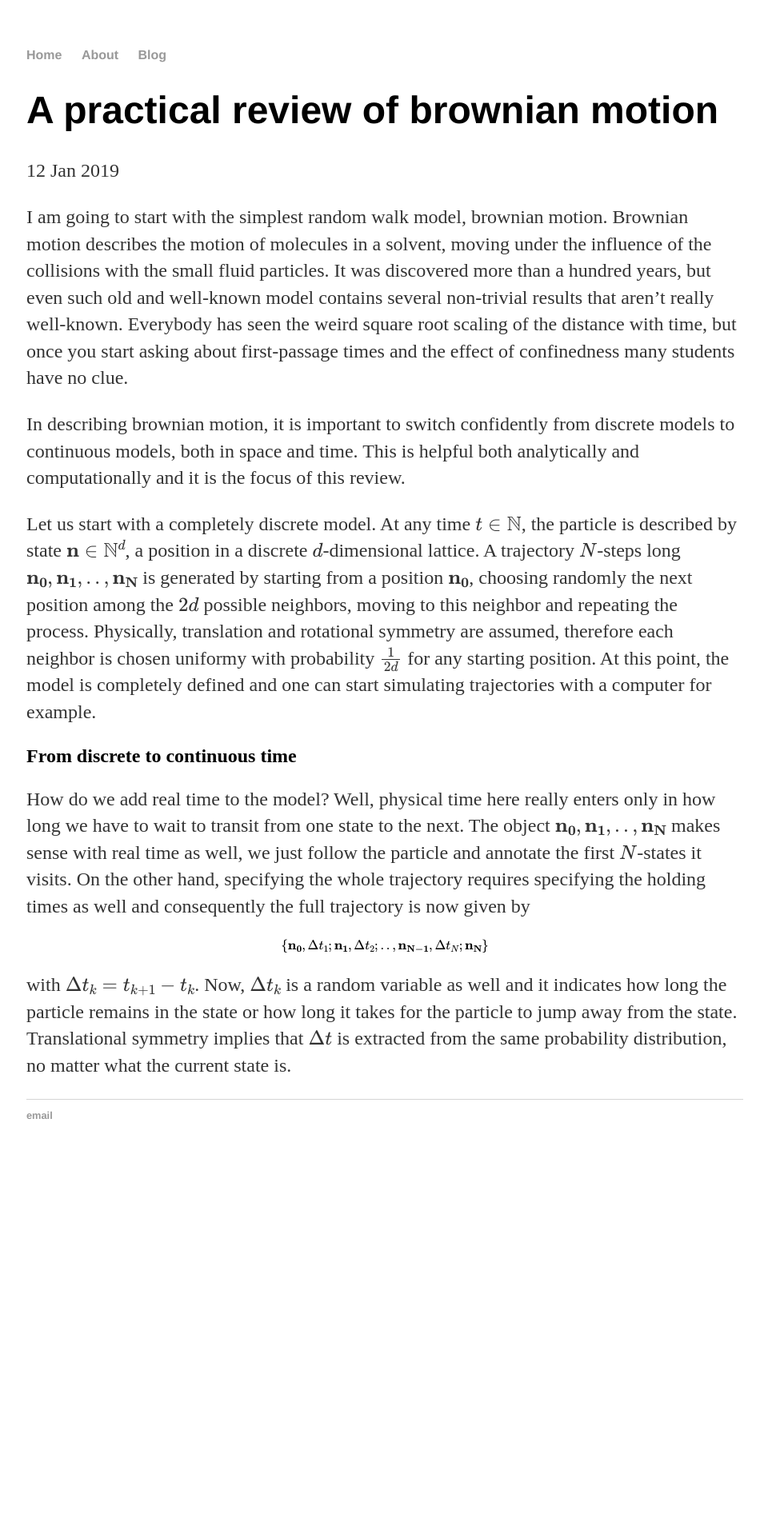
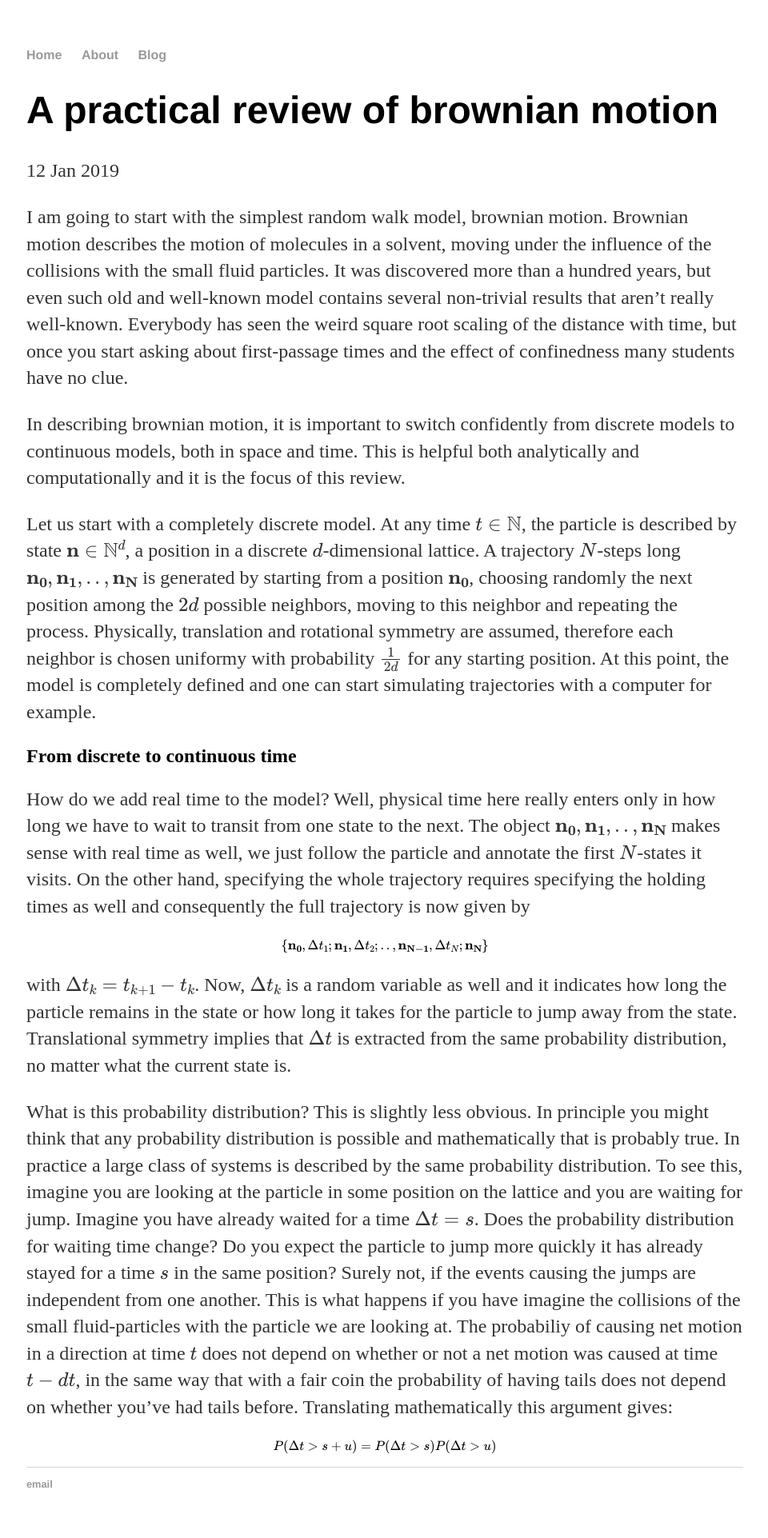
Before and after one commit to ghostsandmachines/ghostsandmachines.github.io, a Jekyll site: the page built from _posts/2019-01-12-practical-review-random-walk.md, in a window 1280 px wide. Shown: the whole page at 80% size, without its empty margins (159-1119 px from the left). Built offline with Jekyll 4.4.1, drawn with Linux system fonts in a browser that asks for light colours; formulas are drawn with MathJax 3; before the commit the page ends 1462 px from its top, so only the background shows below that.

Commit message:
Update 2019-01-12-practical-review-random-walk.md

```diff
--- a/_posts/2019-01-12-practical-review-random-walk.md
+++ b/_posts/2019-01-12-practical-review-random-walk.md
@@ -18,3 +18,9 @@ How do we add real time to the model? Well, physical time here really enters onl
 $$\{\mathbf{n_0}, \Delta t_1; \mathbf{n_1}, \Delta t_2; .., \mathbf{n_{N-1}}, \Delta t_{N}; \mathbf{n_N}\}$$
 
 with $\Delta t_k = t_{k+1} - t_{k}$. Now, $\Delta t_k$ is a random variable as well and it indicates how long the particle remains in the state or how long it takes for the particle to jump away from the state. Translational symmetry implies that $\Delta t$ is extracted from the same probability distribution, no matter what the current state is.
+
+What is this probability distribution? This is slightly less obvious. In principle you might think that any probability distribution is possible and mathematically that is probably true. In practice a large class of systems is described by the same probability distribution. To see this, imagine you are looking at the particle in some position on the lattice and you are waiting for jump. Imagine you have already waited for a time $\Delta t = s$. Does the probability distribution for waiting time change? Do you expect the particle to jump more quickly it has already stayed for a time $s$ in the same position? Surely not, if the events causing the jumps are independent from one another. This is what happens if you have imagine the collisions of the small fluid-particles with the particle we are looking at. The probabiliy of causing net motion in a direction at time $t$ does not depend on whether or not a net motion was caused at time $t-dt$, in the same way that with a fair coin the probability of having tails does not depend on whether you've had tails before. Translating mathematically this argument gives:
+
+$$
+P(\Delta t > s+u) = P(\Delta t > s) P(\Delta t > u)
+$$
```
